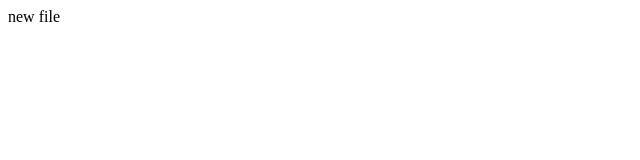
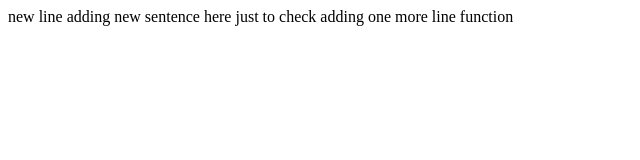
Before and after one commit to lawrence-dsouza/demo2, a plain HTML site: page index.html in a window 1280 px wide. Shown: the whole page, without its empty margins (0-640 px from the left). Drawn offline with Linux system fonts and the light colour scheme.

Commit message:
updated index and readme

```diff
--- a/index.html
+++ b/index.html
@@ -7,6 +7,9 @@
     <title>Document</title>
 </head>
 <body>
-    new file
+    new line
+    adding new sentence here just to check
+
+    adding one more line function
 </body>
 </html>
```
Also changed, not shown: 1 other file.
